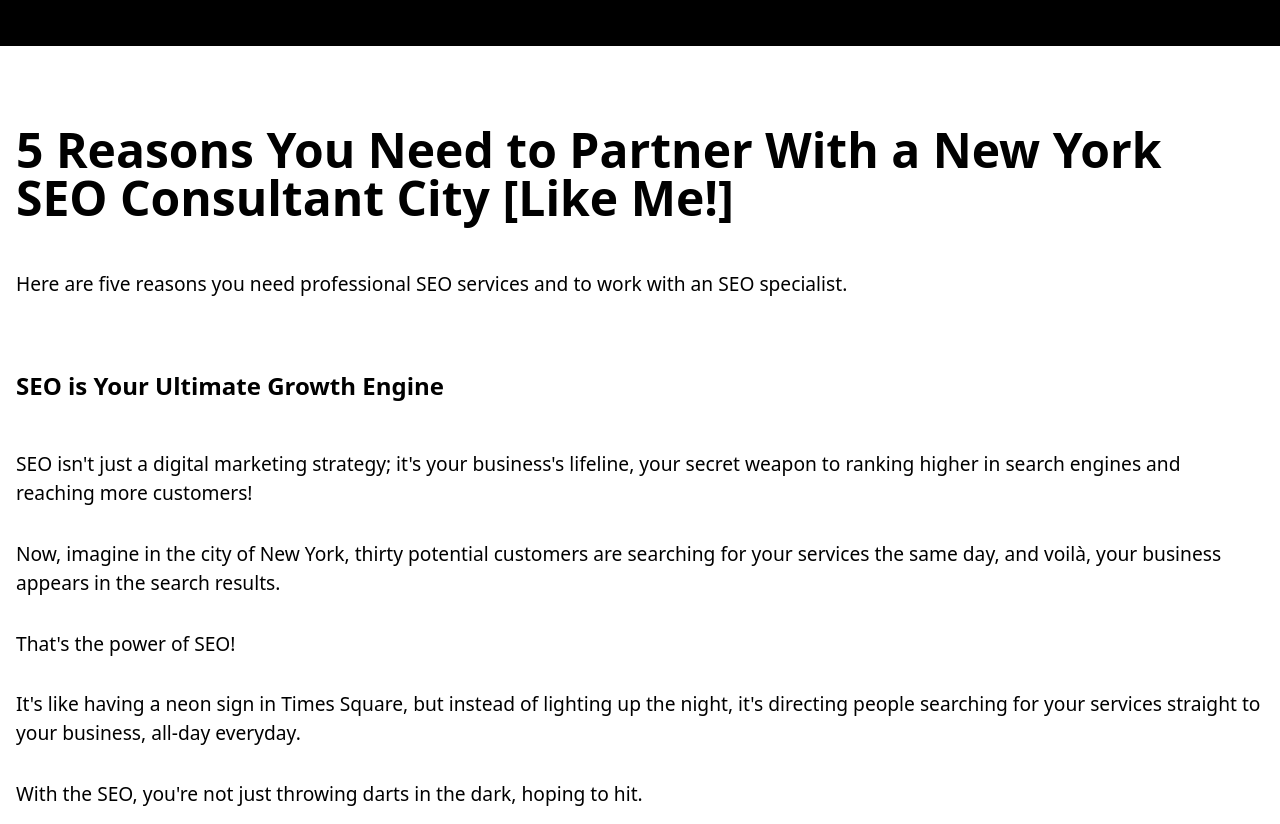
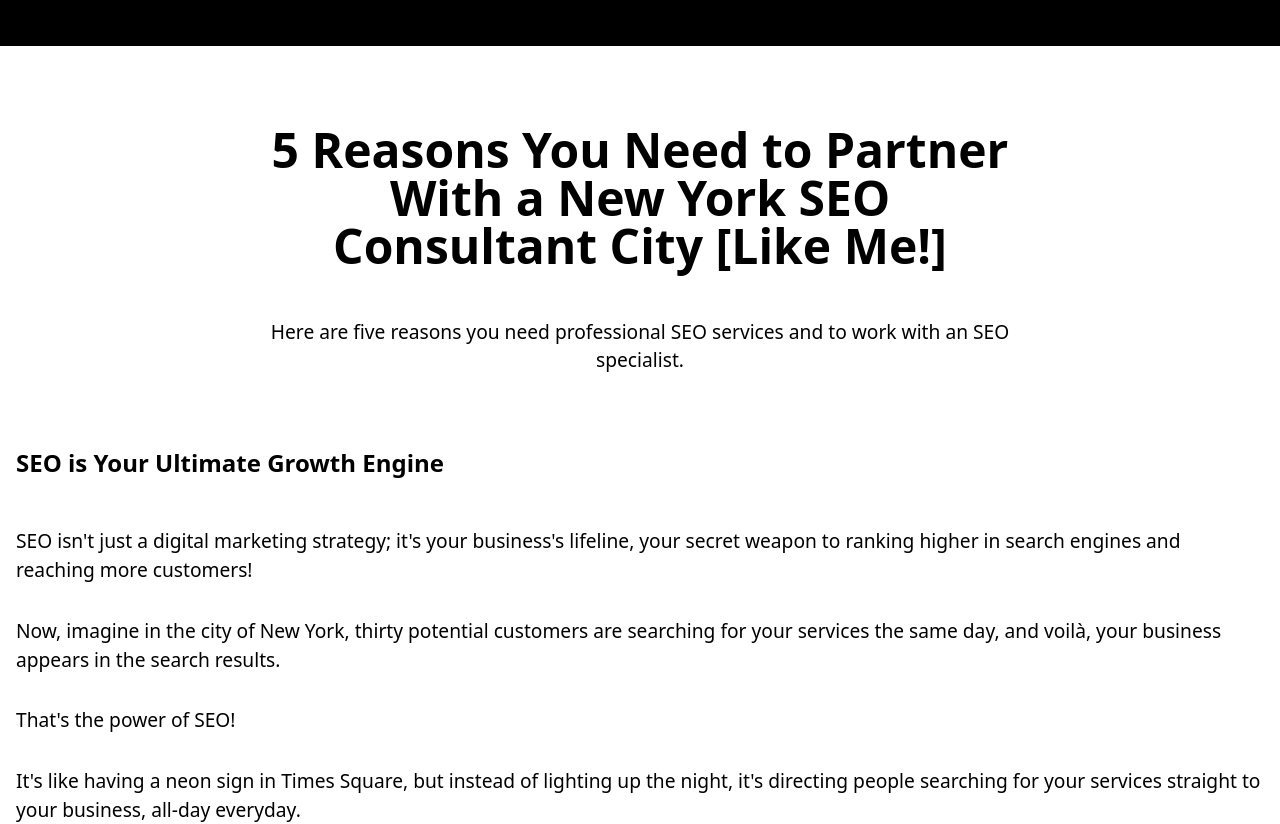
Before and after one commit to kgb4000/ny-seo-consultant, a Next.js app: page / in a window 1280 px wide. Shown: the part 1020-1844 px from the top of the page. Built offline with nearby package versions, Linux system fonts and the light colour scheme.

Commit message:
Added more text.

```diff
--- a/pages/index.js
+++ b/pages/index.js
@@ -65,7 +65,7 @@
           </div>
         </section>
         <section className="container max-w-7xl mx-auto px-4 my-20">
-          <div>
+          <div className="max-w-3xl mx-auto text-center">
             <h2 className="text-4xl lg:text-5xl font-bold pb-4">
               5 Reasons You Need to Partner With a New York SEO Consultant City
               [Like Me!]
@@ -229,7 +229,7 @@
           className="container max-w-7xl mx-auto px-4 py-5"
           id="services"
         >
-          <div>
+          <div className="max-w-3xl mx-auto text-center">
             <h2 className="text-4xl lg:text-5xl font-bold pb-2">
               New York SEO Consulting Services
             </h2>
@@ -450,10 +450,12 @@
           id="why-me"
         >
           <div>
+            <div className="max-w-3xl mx-auto text-center">
               <h2 className="text-4xl lg:text-5xl font-bold pb-4">
                 In a Pool of SEO Agencies, Why Work My New York SEO Agency?
               </h2>
               <p>Why partner with me, Kester, for NYC SEO Services.</p>
+            </div>
             <div>
               <div>
                 <div>
@@ -707,13 +709,15 @@
           </div>
         </section>
         <section id="faq">
-          <div className="container max-w-7xl mx-auto px-4">
+          <div className="container max-w-6xl mx-auto px-4">
             <div className="py-20 my-20">
               <div>
                 <div>
+                  <div className="max-w-3xl mx-auto text-center">
                     <h2 className="text-4xl lg:text-5xl font-bold pb-20">
                       Frequently Asked Questions about New York Local SEO
                     </h2>
+                  </div>
                   <div className="lg:grid grid-cols-2 gap-10">
                     <div className="py-5">
                       <h3 className="text-2xl font-bold pb-2">
```
Lines whose indentation alone changed are shown as unchanged.
